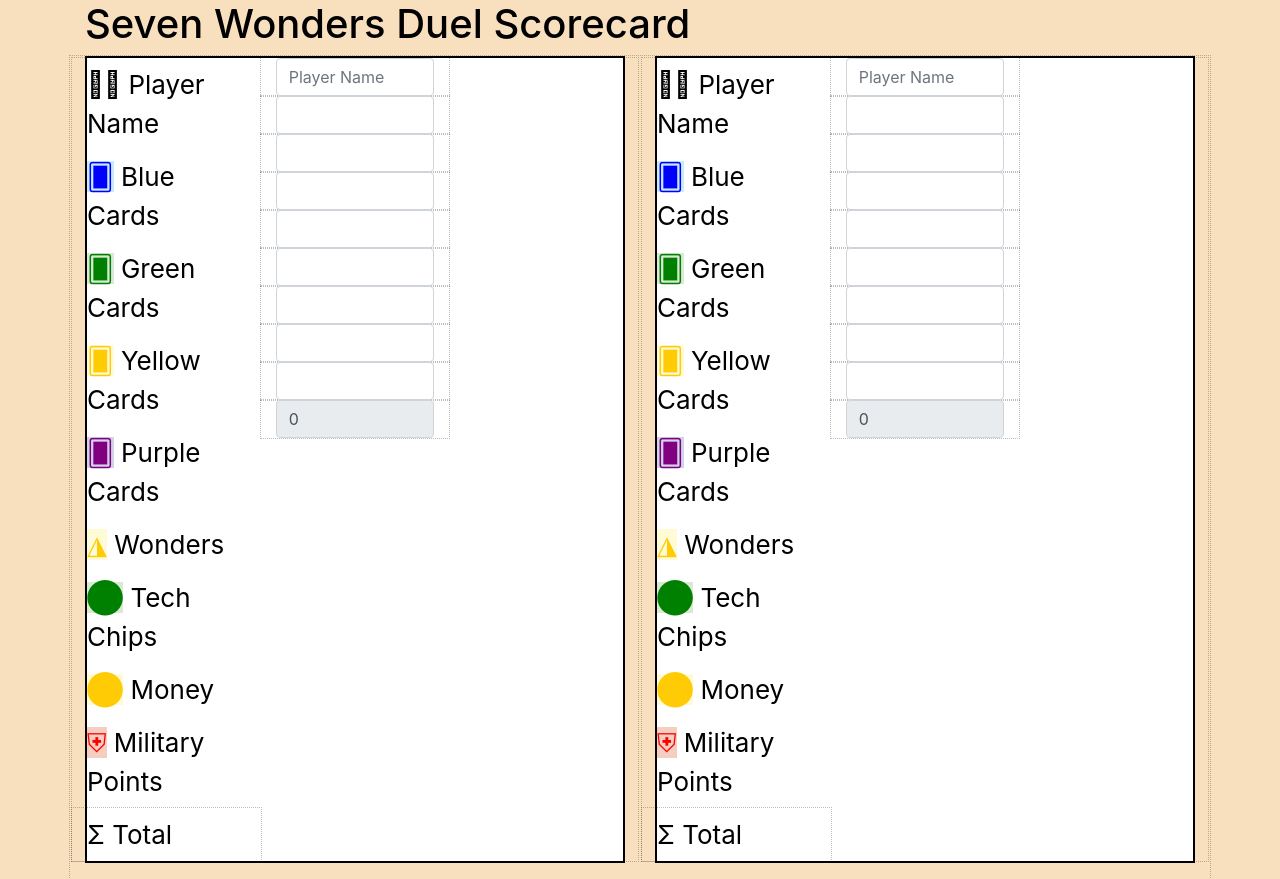
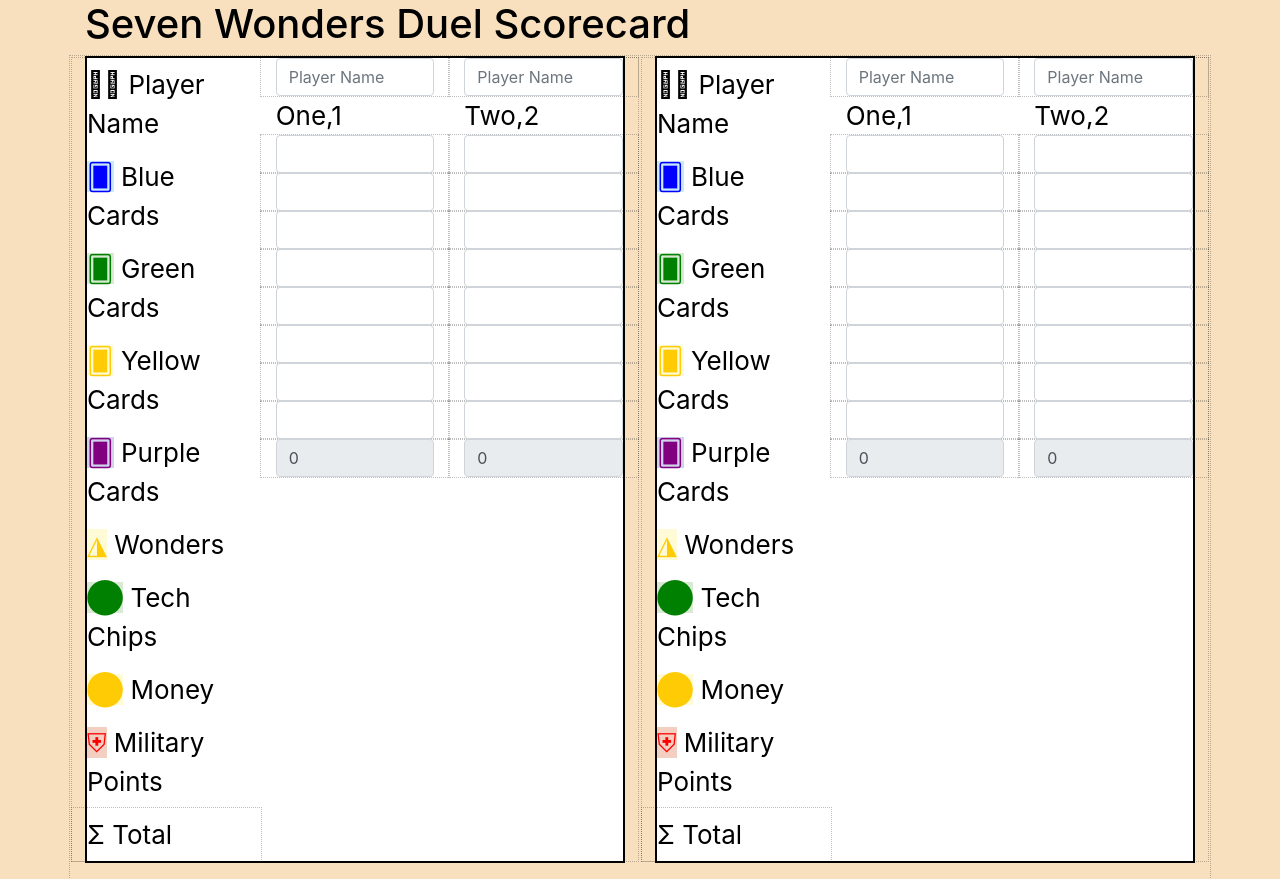
Before and after one commit to miramardesign/seven-wonders-duel-scorecard-react, a React (Create React App) app: page / in a window 1280 px wide. Built offline with nearby package versions, Linux system fonts and the light colour scheme.

Commit message:
fix copy

```diff
--- a/src/ScoreCard/ScoreCard.jsx
+++ b/src/ScoreCard/ScoreCard.jsx
@@ -1,109 +1,111 @@
-import React, { useState, useEffect, useCallback } from 'react';
-import './ScoreCard.scss';
-import ScoreList from '../ScoreList/ScoreList';
-import ScoreInput from '../ScoreInput/ScoreInput';
+import React, { useState, useEffect, useCallback } from "react";
+import "./ScoreCard.scss";
+import ScoreList from "../ScoreList/ScoreList";
+import ScoreInput from "../ScoreInput/ScoreInput";
+import { copyFile } from "fs";
 
 const ScoreCard = () => {
   const scoreListInitialState = [
     {
-      title: 'Blue Cards',
+      title: "Blue Cards",
       points: "",
-      cls: 'blue i-card'
+      cls: "blue i-card"
     },
     {
-      title: 'Green Cards',
+      title: "Green Cards",
       points: "",
-      cls: 'green i-card'
+      cls: "green i-card"
     },
     {
-      title: 'Yellow Cards',
+      title: "Yellow Cards",
       points: "",
-      cls: 'yellow i-card'
+      cls: "yellow i-card"
     },
 
     {
-      title: 'Purple Cards',
+      title: "Purple Cards",
       points: "",
-      cls: 'purple i-card'
+      cls: "purple i-card"
     },
     {
-      title: 'Wonders',
+      title: "Wonders",
       points: "",
-      cls: 'yellow i-pyramid'
+      cls: "yellow i-pyramid"
     },
     {
-      title: 'Tech Chips',
+      title: "Tech Chips",
       points: "",
-      cls: 'green i-chip'
+      cls: "green i-chip"
     },
     {
-      title: 'Money',
+      title: "Money",
       points: "",
-      cls: 'yellow i-chip'
+      cls: "yellow i-chip"
     },
     {
-      title: 'Military Points',
+      title: "Military Points",
       points: "",
-      cls: 'red i-shield'
+      cls: "red i-shield"
     }
+  ];
 
-  ];
+  /** use setter */
+  const [scoreList, setScoreList] = useState(scoreListInitialState);
+  const [scoreList1, setScoreList1] = useState(JSON.parse(JSON.stringify(scoreListInitialState)));
 
   const playersInitialState = [
     {
-    name: 'One',
+      id: 1,
+      name: "One",
       totalScore: 0,
-    scores: scoreListInitialState
+      scores: scoreList
+    },
+    {
+      id: 2,
+      name: "Two",
+      totalScore: 0,
+      scores: scoreList1
+    }
+  ];
 
-  }, {
-    name: 'Two',
-    totalScore: 0,
-    scores: scoreListInitialState
-  }];
-
-  /** use setter */
-  const [scoreList, setScoreList] = useState(scoreListInitialState);
   const [players, setPlayers] = useState(playersInitialState);
 
-  const handleUpdatePlayer = (playerInput) => {
-   // if(playerPlayer.name === player[0].name ){
+  const handleUpdatePlayer = playerInput => {
+    console.log(players[0].scores === players[1].scores, 82822828);
     const newPlayer = playerInput;
     let total = 0;
-       playerInput.scores.map(score => total += +score.points);
+
+    newPlayer.scores.map(score => (total += +score.points));
     newPlayer.totalScore = total;
-       //let playerCopy = JSON.parse(JSON.stringify(newPlayer));
-       setPlayers([newPlayer]);
-      console.log(players,76);
-    // }else
-    // }
+    const newPlayers = [...players];
+    const updatePlayers = newPlayers.map(p => p.id === newPlayer.id ? newPlayer : p );
+
+    setPlayers(updatePlayers);
+    console.log(updatePlayers, 76);
   };
 
-
   return (
-    <section id="scorecard" className="form-group" >
-
-      <div className="row" >
-        <div className="col-md-4" >
-          <ScoreList scoreList={scoreList}></ScoreList>
+    <section id="scorecard" className="form-group">
+      <div className="row">
+        <div className="col-md-4">
+          <ScoreList scoreList={scoreList} />
         </div>
-        <div className="col-md-4" >
-          <ScoreInput currentPlayer={players[0]}
+        <div className="col-md-4">
+          <ScoreInput
+            currentPlayer={players[0]}
             onUpdatePoints={handleUpdatePlayer}
-          ></ScoreInput>
+          />
         </div>
-        {/* <div className="col-md-4" >
-          <ScoreInput currentPlayer={players[1]}
+        <div className="col-md-4">
+          <ScoreInput
+            currentPlayer={players[1]}
             onUpdatePoints={handleUpdatePlayer}
-          ></ScoreInput>
-        </div> */}
-
+          />
         </div>
-
+      </div>
     </section>
-
   );
-
-}
+};
 
 //     this.perist = {
 //       set(key, data) {
--- a/src/ScoreInput/ScoreInput.jsx
+++ b/src/ScoreInput/ScoreInput.jsx
@@ -1,37 +1,30 @@
-import React, { PureComponent, useCallback, useEffect, useState } from "react";
+import React, { useEffect, useState } from "react";
 import "./ScoreInput.scss";
 
 const ScoreInput = ({ currentPlayer, onUpdatePoints }) => {
 
-  const [ player, setPlayer] = useState(currentPlayer);
+  const [ player, setPlayer] = useState({...currentPlayer});
 
-  useEffect(() => {
-    console.log(999999);
-    setPlayer(currentPlayer)
-  }, [currentPlayer]);
+  // useEffect(() => {
+  //   console.log(999999);
+  //   setPlayer(currentPlayer)
+  // }, [currentPlayer]);
 
   const handleChange = (e, item) => {
+    const val = +e.target.value;
     console.log(1414141414);
-    const newPlayer = currentPlayer;
+    console.log(currentPlayer === player, 155555555);
+    const newPlayer = player;
     newPlayer.scores.map(score =>
-      (score.title === item.title) ? score.points = +e.target.value : +score.points
+      (score.title === item.title) ? score.points = val : +score.points
     );
-    console.log(newPlayer,999);
+    // newPlayer.scores[1].points = +e.target.value;
+
+    console.log(newPlayer,19191919);
     setPlayer(newPlayer)
+    console.log(currentPlayer, 21111111111111111111111111);
     onUpdatePoints(newPlayer);
   };
-
-  // handleChangeScore = (event, scoreI) => {
-
-  //   let val = event.target.value;
-  //   let player = this.props.player;
-  //   player.scores[scoreI] = val;
-  //   player.totalScore = this.calcTotalScore(player);
-  //   console.dir(player);
-  //   this.setState({ player: player });
-  //   this.forceUpdate();
-
-  // }
 
   return (
     <section id="scoreinput">
@@ -44,22 +37,16 @@
           />
         </div>
       </div>
-      {currentPlayer.scores.map(item => (
+      {player.name},
+      {player.id}
+      {player.scores.map(item => (
         <div className="row" key={item.title}>
           <div className="col-md">
             {/* <label className="col-md col-form-label">
               <span className={item.cls}></span>
               {item.title}
             </label> */}
-            {/* <input
-              type="number"
-              className=""
-              value={this.state.value}
-              onChange={e => this.handleChangeScore(e, item.title)}
-            />
-            */}
 
-{/* value={item.points} */}
             <input
               type="number"
               className="form-control"
```
Lines whose indentation alone changed are shown as unchanged.
